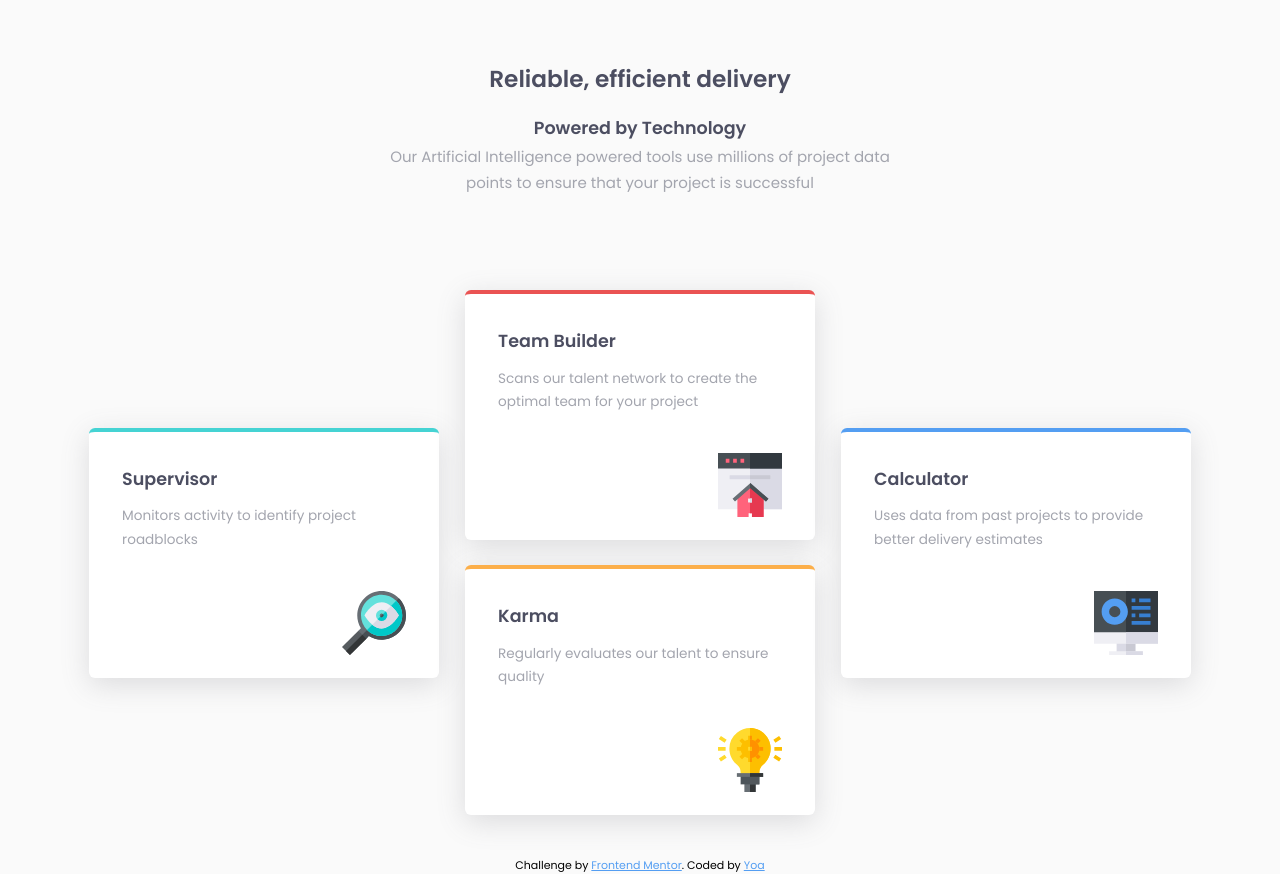
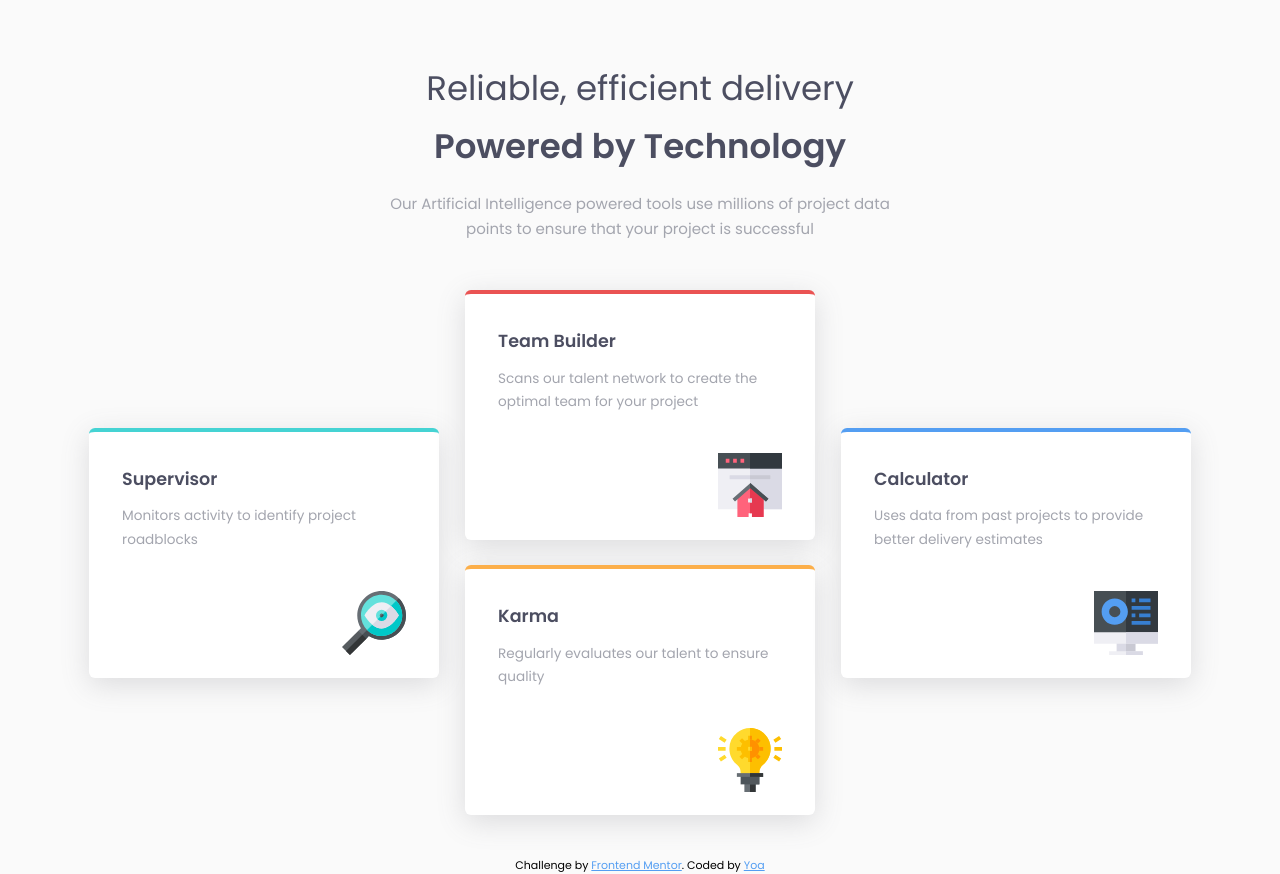
Before and after one commit to YOArus/Challenges, a plain HTML site: page four-card-features/index.html in a window 1280 px wide. Drawn offline with Linux system fonts and the light colour scheme.

Commit message:
Update style.css

```diff
--- a/four-card-features/style.css
+++ b/four-card-features/style.css
@@ -30,7 +30,7 @@ body {
 }
 
 
-h1, h2, h3 {
+h2, h3 {
     color: var(--varyDark-blue);
 }
 
@@ -48,15 +48,15 @@ h1, h2, h3 {
     text-align: center;
 }
 
-.header-page h1 {
-    font-size: 1.40rem;
+.header-page h2 {
     font-weight: 200;
+    font-size: 34px;
 }
 
-.header-page h2 {
+.header-page h3 {
+    font-size: 34px;
     font-weight: 600;
     margin-bottom: 15px;
-    font-size: 1.45rem;
 }
 
 /*********** FEATURES ***********/
```
